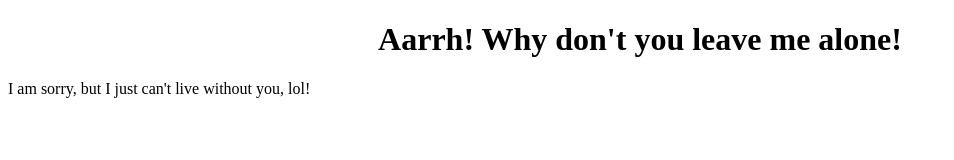
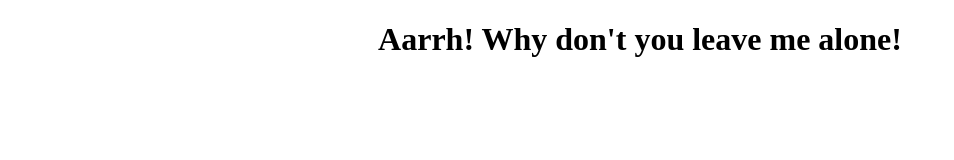
Before and after one commit to MD-Mahmudul-Hassan/aws-amplify, a plain HTML site: page index.html in a window 1280 px wide. Shown: the whole page, without its empty margins (0-954 px from the left). Drawn offline with Linux system fonts and the light colour scheme.

Commit message:
#updates

```diff
--- a/index.html
+++ b/index.html
@@ -5,6 +5,5 @@
 </head>
 <body>
 	<h1 align="center">Aarrh! Why don't you leave me alone!</h1>
-	<p>I am sorry, but I just can't live without you, lol!</p>
 </body>
 </html>
```
